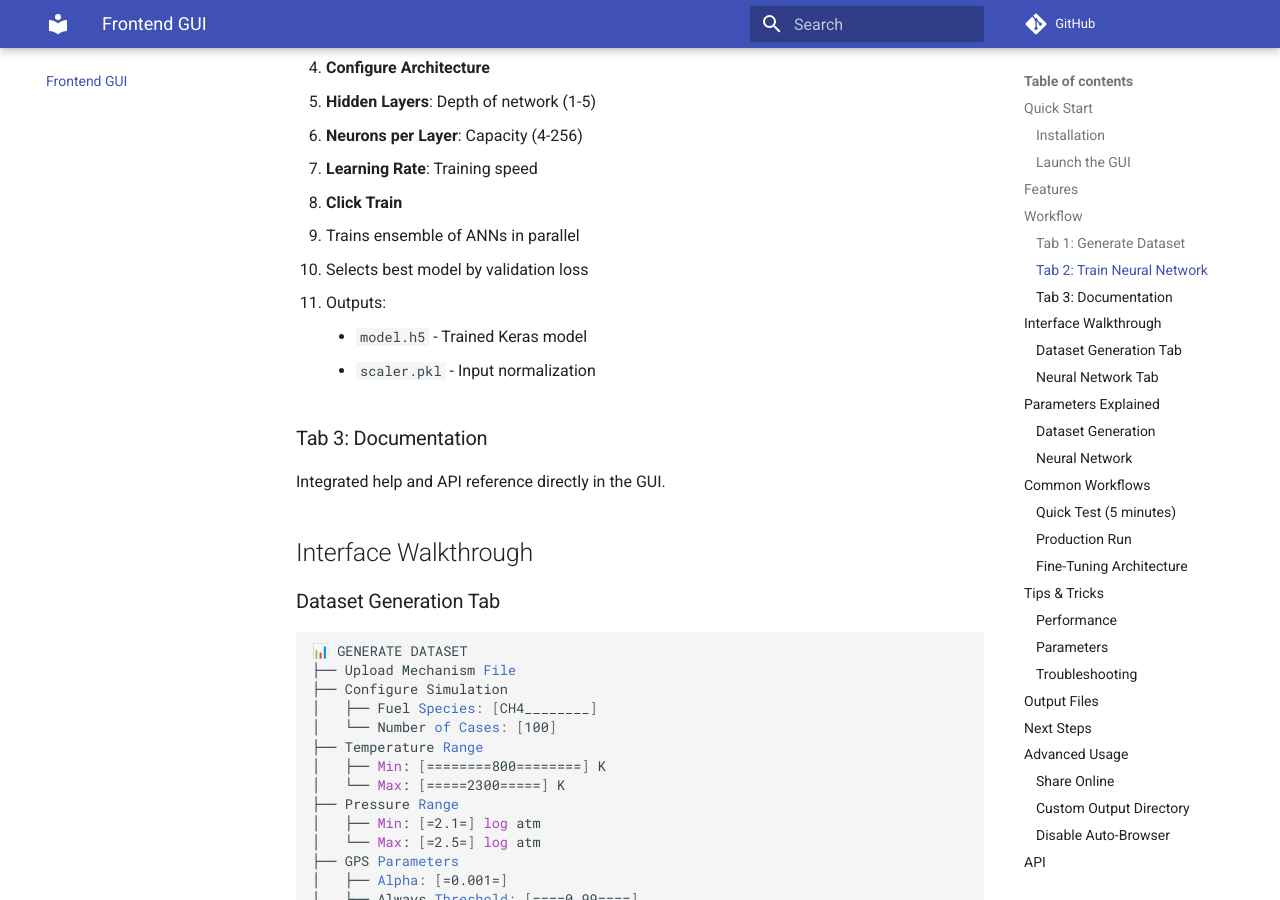
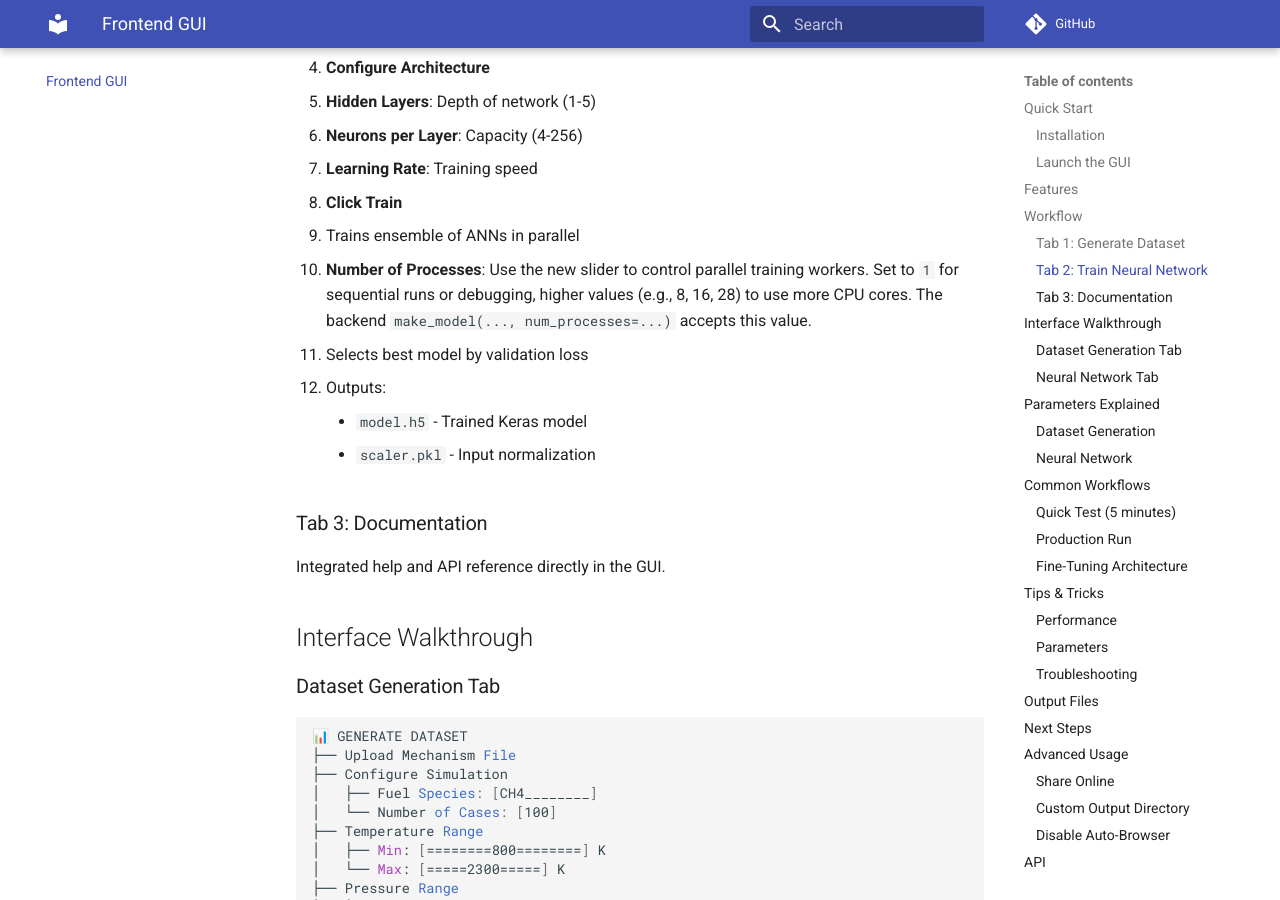
Before and after one commit to ctftamu/SL-GPS, an MkDocs documentation site: the page built from docs/frontend.md, in a window 1280 px wide and 900 px high, scrolled down 1896 px. Built offline with MkDocs 1.6.1 and Material for MkDocs 9.7.7, drawn with Linux system fonts in a browser that asks for light colours; comment, search, counter and statistics services are not loaded; some of the changed text lies outside the part shown.

Commit message:
frontend: document num_processes slider; add UI control and wire to make_model

```diff
--- a/docs/frontend.md
+++ b/docs/frontend.md
@@ -83,6 +83,7 @@ The GUI opens automatically in your default browser at `http://localhost:7860`
 
 3. **Click Train**
    - Trains ensemble of ANNs in parallel
+   - **Number of Processes**: Use the new slider to control parallel training workers. Set to `1` for sequential runs or debugging, higher values (e.g., 8, 16, 28) to use more CPU cores. The backend `make_model(..., num_processes=...)` accepts this value.
    - Selects best model by validation loss
    - Outputs:
      - `model.h5` - Trained Keras model
@@ -153,6 +154,7 @@ Integrated help and API reference directly in the GUI.
 | **Hidden Layers** | Network depth | 1-5 | 2 |
 | **Neurons** | Layer capacity | 4-256 | 16 |
 | **Learning Rate** | Training speed | 0.0001-0.1 | 0.001 |
+| **Number of Processes** | Parallel training workers (controls `joblib.Parallel`) | 1-64 | 1 |
 
 ## Common Workflows
 
@@ -205,6 +207,7 @@ See [API Reference](api.md) for details.
 
 - **Faster iteration**: Start with 10-20 cases instead of 100
 - **Parallel training**: Ensure CPU cores available
+ - **Parallel training**: Ensure CPU cores available. Use the `Number of Processes` slider in the GUI to control how many parallel workers `make_model()` launches (default in code is 28 for large runs; GUI default is 1 for safe local testing).
 - **GPU training**: Install `tensorflow[and-cuda]` for 10-100x speedup
 - **Storage**: Use SSD for faster I/O during data generation
 
```
Also changed, not shown: frontend/README.md (+10 -0 lines), 1 other file.
